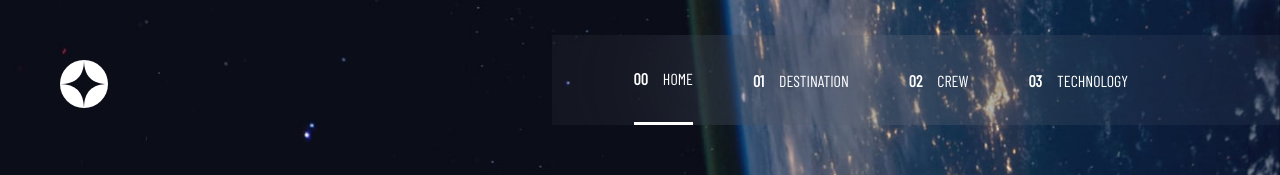
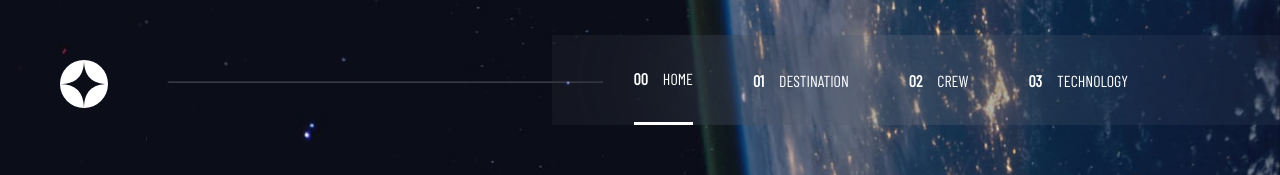
Before and after one commit to wrongbyte/space-site, a React (Create React App) app: page / in a window 1280 px wide. Shown: the top 175 px of the page. Built offline with nearby package versions, Linux system fonts and the light colour scheme.

Commit message:
finish navbar

```diff
--- a/src/components/Navbar.tsx
+++ b/src/components/Navbar.tsx
@@ -1,8 +1,11 @@
 import './navbar.css';
 import logo from  '../assets/shared/logo.svg';
-import { Link } from 'react-router-dom';
+import { useLocation, Link } from 'react-router-dom';
 
 export default function Navbar() {
+    const location = useLocation();
+    const pathname = location.pathname;
+
     return (
         <div className='navbar-div'>
             <div className='wrapper'>
@@ -13,15 +16,16 @@ export default function Navbar() {
             </div>
 
             <div className='navbar-background'></div>
+
             <div className='pages-wrapper'>
 
-                <span id='home' className='nav-item active-page'><b>00</b><span className='page-name'><Link to='/'>HOME</Link></span></span>
+                <span id='home' className={`nav-item ${pathname === '/' && 'active-page'}`}><b>00</b><span className='page-name'><Link to='/'>HOME</Link></span></span>
 
-                <span id='destination' className='nav-item'><b>01</b><span className='page-name'><Link to='/destination'>DESTINATION</Link></span></span>
+                <span id='destination' className={`nav-item ${pathname === '/destination' && 'active-page'}`}><b>01</b><span className='page-name'><Link to='/destination'>DESTINATION</Link></span></span>
 
-                <span id='crew' className='nav-item'><b>02</b><span className='page-name'><Link to='/crew'>CREW</Link></span></span>
+                <span id='crew' className={`nav-item ${pathname === '/crew' && 'active-page'}`}><b>02</b><span className='page-name'><Link to='/crew'>CREW</Link></span></span>
 
-                <span id='technology' className='nav-item'><b>03</b><span className='page-name'><Link to='/technology'>TECHNOLOGY</Link></span></span>
+                <span id='technology' className={`nav-item ${pathname === '/technology' && 'active-page'}`}><b>03</b><span className='page-name'><Link to='/technology'>TECHNOLOGY</Link></span></span>
 
             </div>
         </div>
--- a/src/components/navbar.css
+++ b/src/components/navbar.css
@@ -23,13 +23,13 @@ a {
     display: inline;
     margin-left: 100px;
 }
+
 .line > hr {
-    display: inline;
     color:thistle;
+    position: relative;
+    top: -30px;
+    left: 10vw;
     opacity: 20%;
-    position: absolute;
-    top: -20px;
-    left: -50px;
     width: 34vw;
 }
 #logo {
@@ -38,7 +38,6 @@ a {
 }
 .navbar-background {
     position: absolute;
-    z-index: -1;
     margin-right: -30px;
     padding:0px;
     left: 40vw;
```
